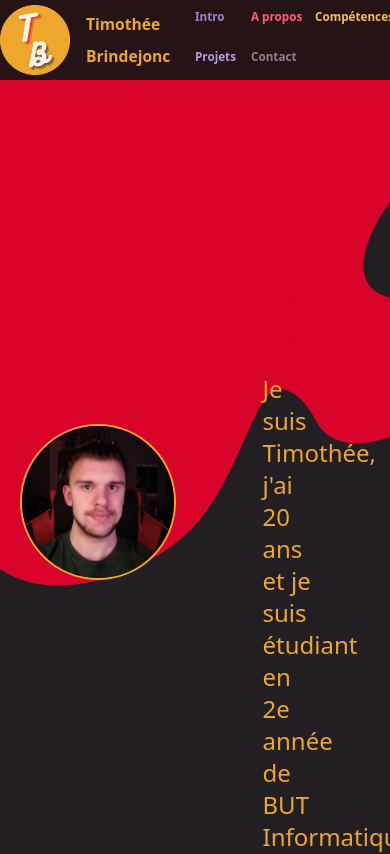
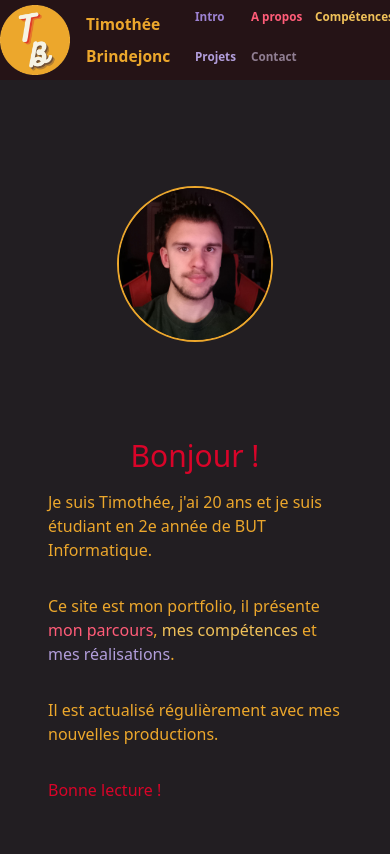
Before and after one commit to Timeuh/Portfolio-V1, a React (Vite) app: page / in a window 390 px wide. Shown: the top 854 px of the page. Built offline with nearby package versions, Linux system fonts and the light colour scheme.

Commit message:
style: make intro responsive for mobiles

```diff
--- a/src/components/Intro.jsx
+++ b/src/components/Intro.jsx
@@ -3,9 +3,9 @@ import profile from '../../public/illustrations/pic_front.jpg';
 function Intro() {
 
     return (
-        <div id="intro"
-             className="h-screen bg-[url('/backgrounds/intro-bg.png')] bg-cover text-fuel-yellow-main flex flex-row-reverse justify-around items-center">
-            <div className="h-4/6 w-2/5 p-12 text-2xl">
+        <div id="intro" className="h-screen 2xl:bg-[url('/backgrounds/intro-bg.png')] 2xl:bg-cover bg-thunder-main
+             text-fuel-yellow-main flex 2xl:flex-row-reverse flex-col-reverse 2xl:justify-around justify-center items-center">
+            <div className="2xl:h-4/6 2xl:w-2/5 p-12 2xl:text-2xl">
                 <h1 className="text-3xl p-4 text-center text-monza-main">Bonjour !</h1>
                 <div className="text-left space-y-8">
                     <p>Je suis Timothée, j'ai 20 ans et je suis étudiant en 2e année de BUT Informatique.</p>
@@ -20,7 +20,7 @@ function Intro() {
                     <p className="text-monza-main">Bonne lecture !</p>
                 </div>
             </div>
-            <div className="h-4/5 w-2/5 flex justify-center items-center">
+            <div className="2xl:h-4/5 w-2/5 2xl:flex justify-center items-center py-8">
                 <img src={profile} alt='me' height="400" width="400"
                      className="rounded-full border-2 border-fuel-yellow-main"/>
             </div>
```
